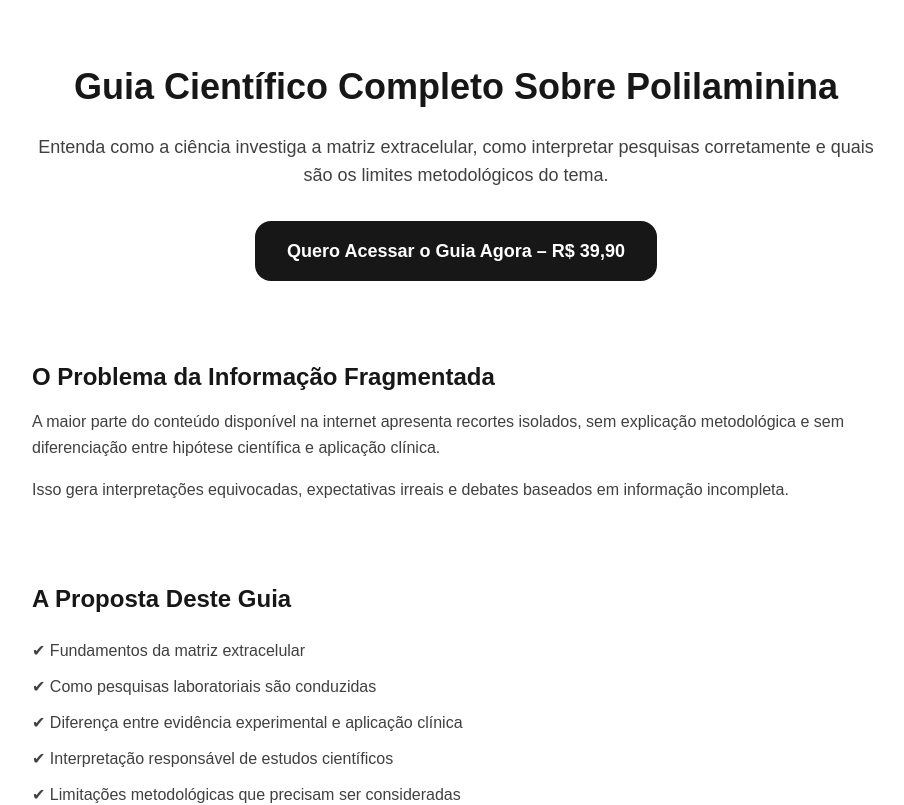
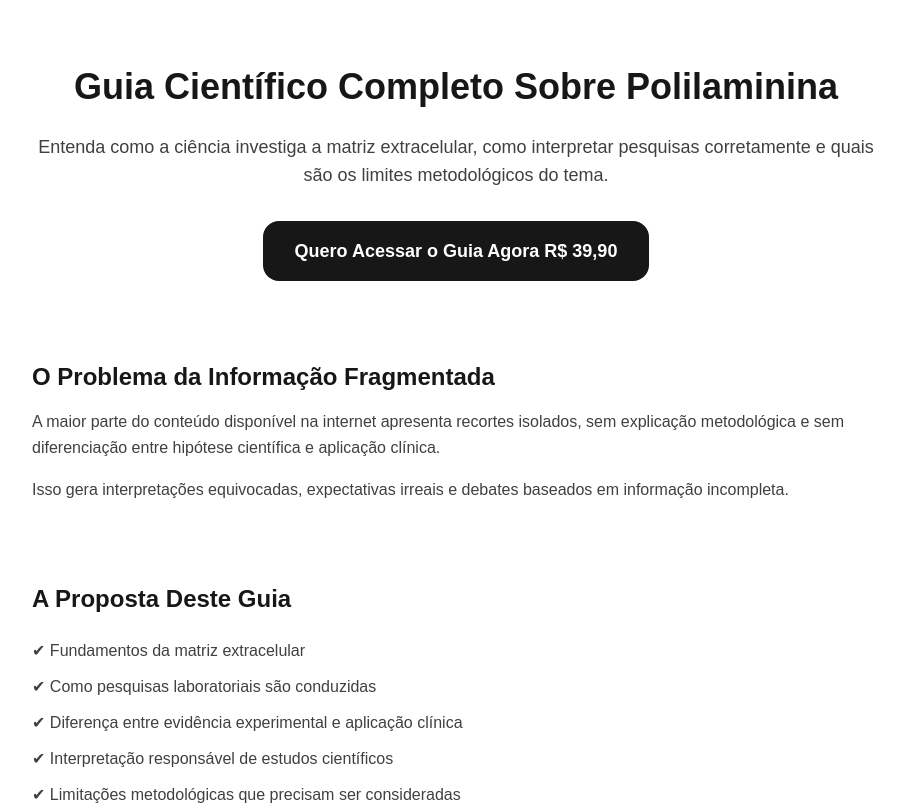
Before and after one commit to leandrotnorio/quiz-polilaminina, a Next.js app: page /oferta in a window 1280 px wide. Shown: the top 805 px of the page, without its empty margins (184-1088 px from the left). Built offline with nearby package versions, Linux system fonts and the light colour scheme; no server answers.

Commit message:
alteração no botao de compra

```diff
--- a/src/app/oferta/page.tsx
+++ b/src/app/oferta/page.tsx
@@ -35,7 +35,7 @@ export default function OfertaPage() {
             onClick={handleCheckout}
             className="cursor-pointer rounded-2xl bg-neutral-900 px-8 py-4 text-white text-lg font-semibold hover:bg-neutral-800 transition"
           >
-            Quero Acessar o Guia Agora – R$ 39,90
+            Quero Acessar o Guia Agora R$ 39,90
           </button>
         </div>
       </section>
```
